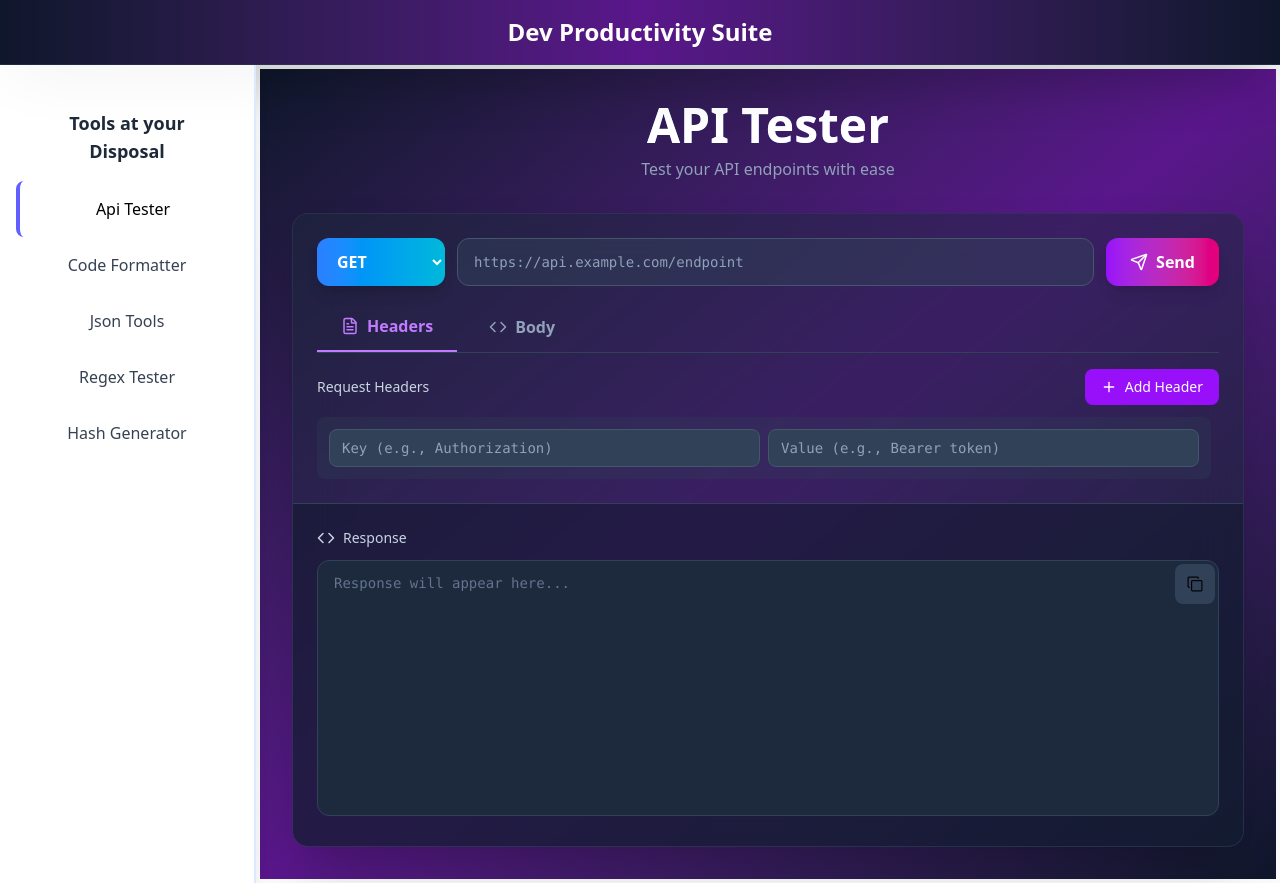
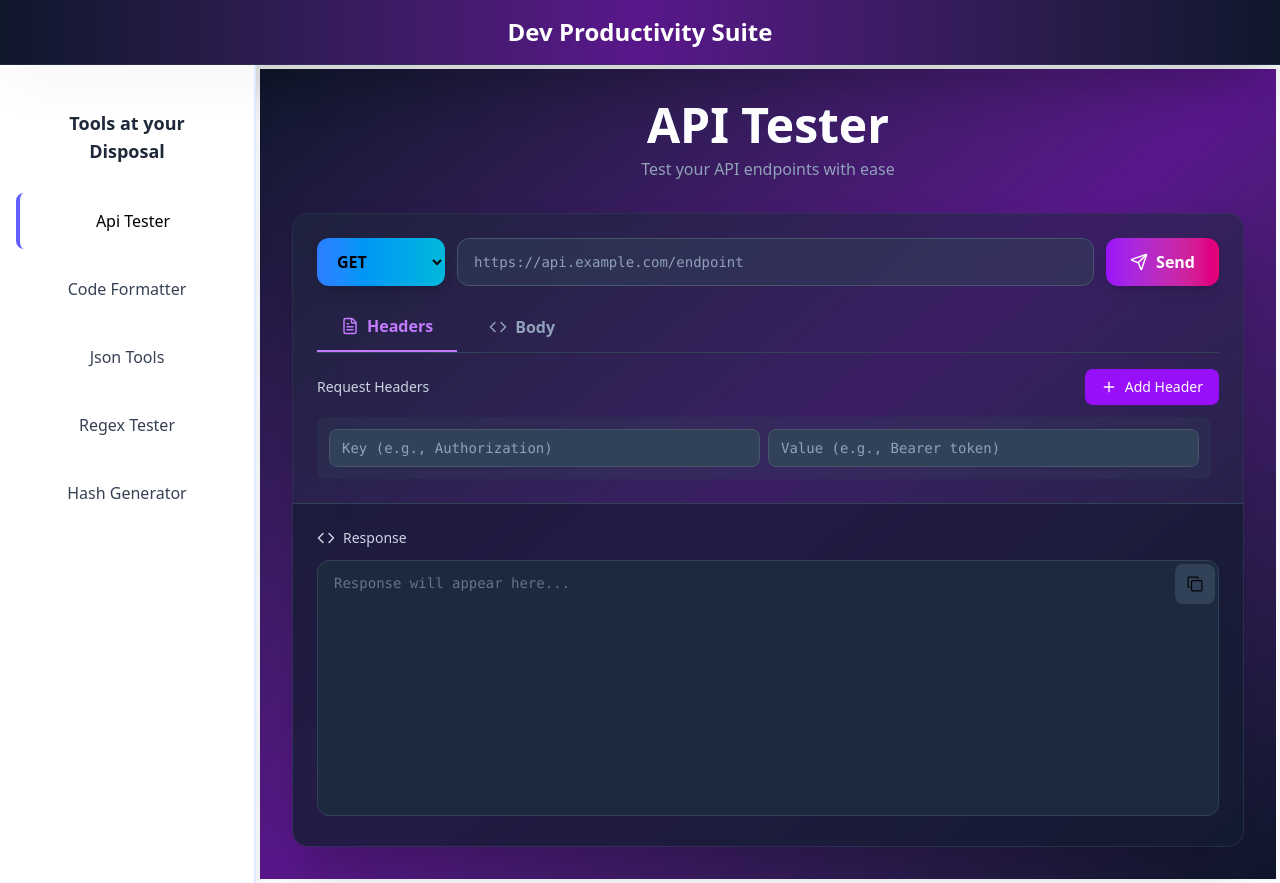
Before and after one commit to Rahul-119/dev-productivity-suite, a React (Vite) app in the folder frontend/: page /api-tester in a window 1280 px wide. Built offline with nearby package versions, Linux system fonts and the light colour scheme.

Commit message:
Improved UI

```diff
--- a/frontend/src/components/Layout/Sidebar.jsx
+++ b/frontend/src/components/Layout/Sidebar.jsx
@@ -21,7 +21,7 @@ export default function Sidebar() {
 						<NavLink
 							to={tool.path}
 							className={({ isActive }) =>
-								`p-4 rounded-lg block transition-colors ${
+								`p-4 my-3 rounded-lg block transition-colors ${
 									isActive
 										? "border-l-4 border-indigo-500 pl-6"
 										: "hover:bg-gray-200 text-gray-700"
--- a/frontend/src/components/Tools/ApiTester.jsx
+++ b/frontend/src/components/Tools/ApiTester.jsx
@@ -87,7 +87,7 @@ export default function ApiTester() {
 						{/* Method and URL Input */}
 						<div className="flex flex-col md:flex-row gap-3">
 							<select
-								className={`px-4 py-3 rounded-xl bg-gradient-to-r ${methodColors[method]} text-white font-bold text-sm md:text-base shadow-lg hover:shadow-xl transition-all duration-200 cursor-pointer outline-none md:w-32`}
+								className={`px-4 py-3 rounded-xl bg-gradient-to-r ${methodColors[method]} text-black font-bold text-sm md:text-base shadow-lg hover:shadow-xl transition-all duration-200 cursor-pointer outline-none md:w-32`}
 								value={method}
 								onChange={(e) => setMethod(e.target.value)}
 							>
```
